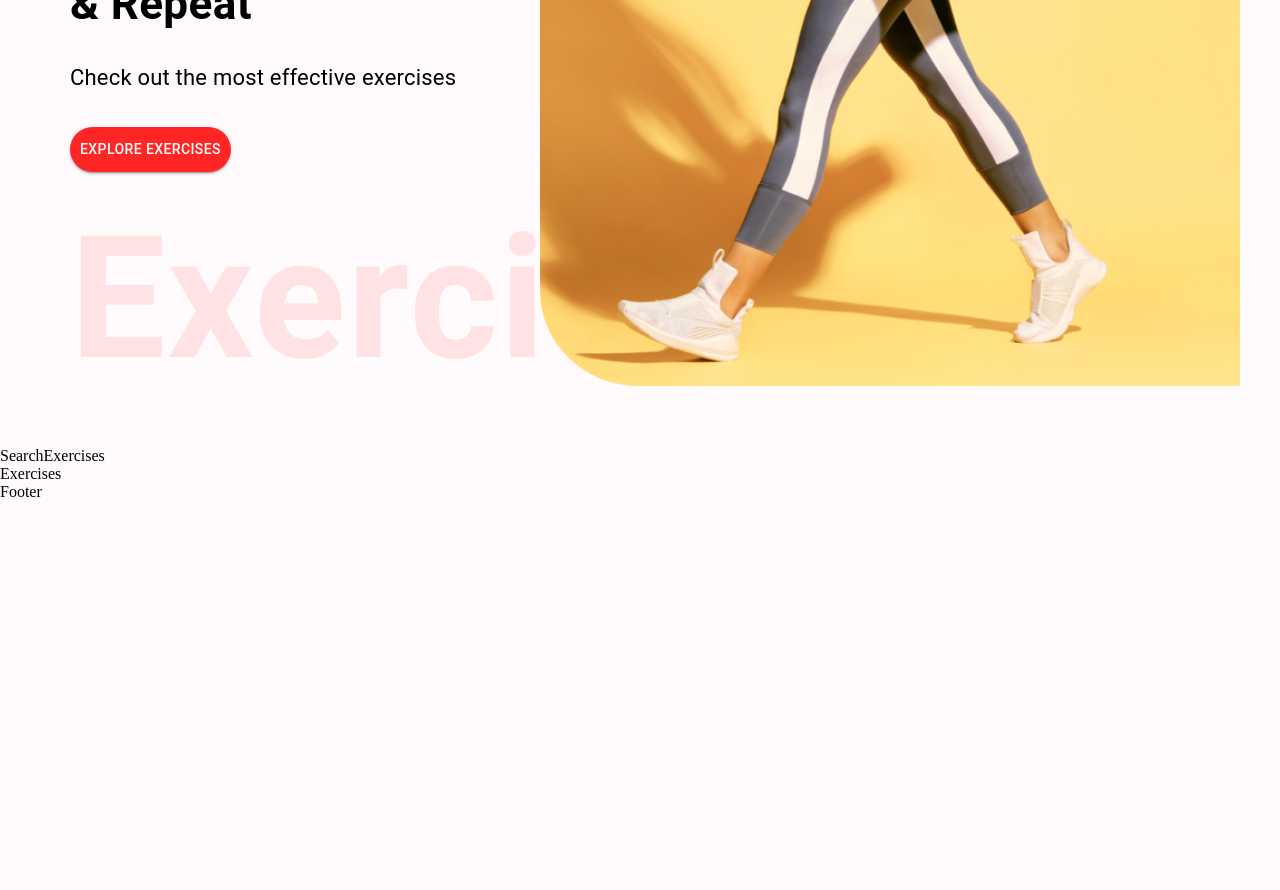
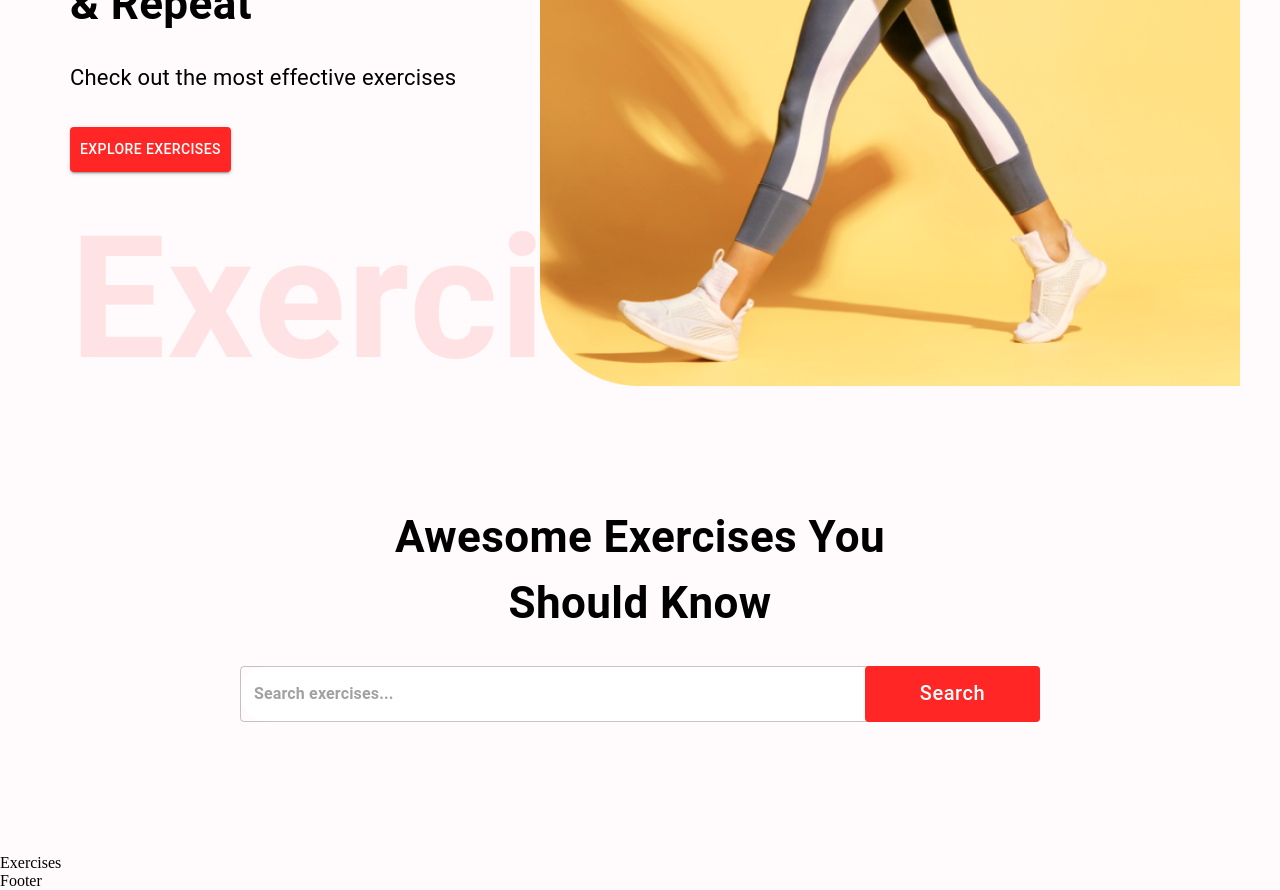
Before and after one commit to samuelmbp/fit-momentum, a React (Create React App) app: page / in a window 1280 px wide. Shown: the part 480-1370 px from the top of the page. Before the commit the page ends 981 px from the top, so only its background shows below. Built offline with nearby package versions, Linux system fonts and the light colour scheme; no server answers.

Commit message:
Fetch exercises data

```diff
--- a/src/components/HeroBanner.jsx
+++ b/src/components/HeroBanner.jsx
@@ -1,5 +1,5 @@
+import { Box, Button, Typography } from "@mui/material";
 import React from "react";
-import { Box, Stack, Typography, Button } from "@mui/material";
 import HeroBannerImage from "../assets/images/banner.png";
 
 const HeroBanner = () => {
@@ -33,7 +33,7 @@
         sx={{
           backgroundColor: "#ff2625",
           padding: "10px",
-          borderRadius: "50px",
+          // borderRadius: "50px",
         }}
       >
         Explore Exercises
--- a/src/components/SearchExercises.jsx
+++ b/src/components/SearchExercises.jsx
@@ -1,9 +1,93 @@
-import React from 'react'
+import React, { useEffect, useState } from "react";
+
+import { Box, Button, Stack, TextField, Typography } from "@mui/material";
+
+import { exerciseOptions, fetchData } from "../utils/fetchData";
 
 const SearchExercises = () => {
+  const [search, setSearch] = useState("");
+  const [exercises, setExercises] = useState([]);
+  const [bodyParts, setBodyParts] = useState([]);
+
+  useEffect(() => {
+    const fetchExercisesData = async () => {
+      const bodyPartsData = await fetchData(
+        "https://exercisedb.p.rapidapi.com/exercises/bodyPartList",
+        exerciseOptions
+      );
+
+      setBodyParts(["all", ...bodyPartsData]);
+    };
+
+    fetchExercisesData();
+  }, []);
+
+  const handleSearch = async () => {
+    if (search) {
+      const exercisesData = await fetchData(
+        "https://exercisedb.p.rapidapi.com/exercises/",
+        exerciseOptions
+      );
+
+      const searchedExercises = exercisesData.filter(
+        (exercise) =>
+          exercise.name.toLowerCase().includes(search) ||
+          exercise.target.toLowerCase().includes(search) ||
+          exercise.equipment.toLowerCase().includes(search) ||
+          exercise.bodyPart.toLowerCase().includes(search)
+      );
+      setSearch("");
+      setExercises(searchedExercises);
+    }
+  };
   return (
-    <div>SearchExercises</div>
-  )
-}
+    <Stack alignItems="center" mt="37px" justifyContent="center" p="20px">
+      <Typography
+        fontWeight="700"
+        sx={{
+          fontSize: { lg: "44px", xs: "30px" },
+        }}
+        mb="30px"
+        textAlign="center"
+      >
+        Awesome Exercises You <br /> Should Know
+      </Typography>
+      <Box position="relative" mb="72px">
+        <TextField
+          sx={{
+            input: { fontWeight: "700", border: "none", borderRadius: "4px" },
+            width: { lg: "800px", xs: "320px" },
+            backgroundColor: "#fff",
+            borderRadius: "50px",
+          }}
+          height="76px"
+          value={search}
+          onChange={(e) => {
+            setSearch(e.target.value.toLowerCase());
+          }}
+          placeholder="Search exercises..."
+          type="text"
+        />
+        <Button
+          onClick={handleSearch}
+          className="search-btn"
+          sx={{
+            bgcolor: "#ff2625",
+            color: "#fff",
+            textTransform: "none",
+            width: { lg: "175px", xs: "80px" },
+            fontSize: { lg: "20px", xs: "14px" },
+            height: "56px",
+            position: "absolute",
+            right: "0",
+          }}
+        >
+          Search
+        </Button>
+      </Box>
+      <Box sx={{ position: "relative", width: "100%", p: "20px" }}></Box>
+    </Stack>
+  );
+};
 
-export default SearchExercises
+export default SearchExercises;
--- /dev/null
+++ b/src/utils/fetchData.js
@@ -0,0 +1,14 @@
+export const exerciseOptions = {
+  method: "GET",
+  headers: {
+    "X-RapidAPI-Key": process.env.REACT_APP_RAPID_API_KEY,
+    "X-RapidAPI-Host": "exercisedb.p.rapidapi.com",
+  },
+};
+
+export const fetchData = async (url, options) => {
+  const response = await fetch(url, options);
+  const data = await response.json();
+
+  return data;
+};
```
Also changed, not shown: 1 other file (tests, documents, lock files or other folders).
